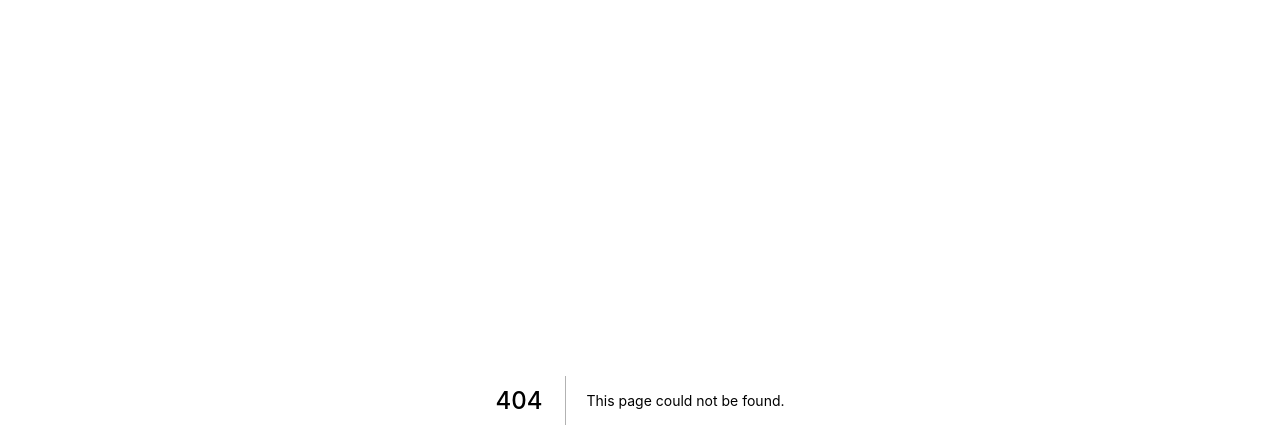
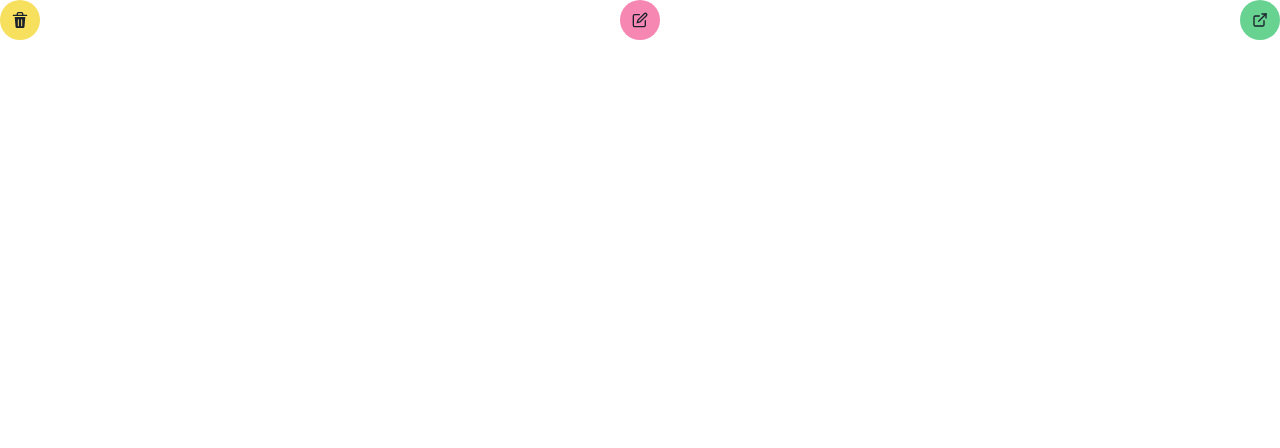
Before and after one commit to if-tech-support/todo_team_2, a Next.js app: page /MainButtons in a window 1280 px wide. Before the commit this address had no page. Shown: the top 448 px of the page. Built offline with nearby package versions, Linux system fonts and the light colour scheme.

Commit message:
#20 Top画面の右上３つのメインアイコンボタンを追加

```diff
--- a/package.json
+++ b/package.json
@@ -9,6 +9,7 @@
     "stylelint": "stylelint \"**/*.scss\""
   },
   "dependencies": {
+    "@chakra-ui/icons": "^1.1.1",
     "@chakra-ui/react": "^1.7.4",
     "@emotion/react": "^11",
     "@emotion/styled": "^11",
--- /dev/null
+++ b/pages/MainButtons.jsx
@@ -0,0 +1,41 @@
+import React from 'react'
+import { Box, IconButton } from '@chakra-ui/react'
+import {DeleteIcon,EditIcon,ExternalLinkIcon} from '@chakra-ui/icons'
+
+function MainButtons() {
+    return (
+        <div>
+            <Box display="flex" alignItems="center" justifyContent="space-between">
+                <IconButton
+                    bg={'yellow.300'}
+                    aria-label='TRASH'
+                    icon={<DeleteIcon/>}
+                    borderRadius='100%'
+                    _hover={{
+                        opacity: 0.9,
+                    }}
+                />
+                <IconButton
+                    bg={'pink.300'}
+                    aria-label='DRAFT'
+                    icon={<EditIcon/>}
+                    borderRadius='100%'
+                    _hover={{
+                        opacity: 0.9,
+                    }}
+                />
+                <IconButton
+                    bg={'green.300'}
+                    aria-label='NEW'
+                    icon={<ExternalLinkIcon/>}
+                    borderRadius='100%'
+                    _hover={{
+                        opacity: 0.9,
+                    }}
+                />
+            </Box>
+        </div>
+    )
+}
+
+export default MainButtons
```
Also changed, not shown: pages/test.jsx (line endings or trailing spaces), 2 other files (tests, documents, lock files or other folders).
